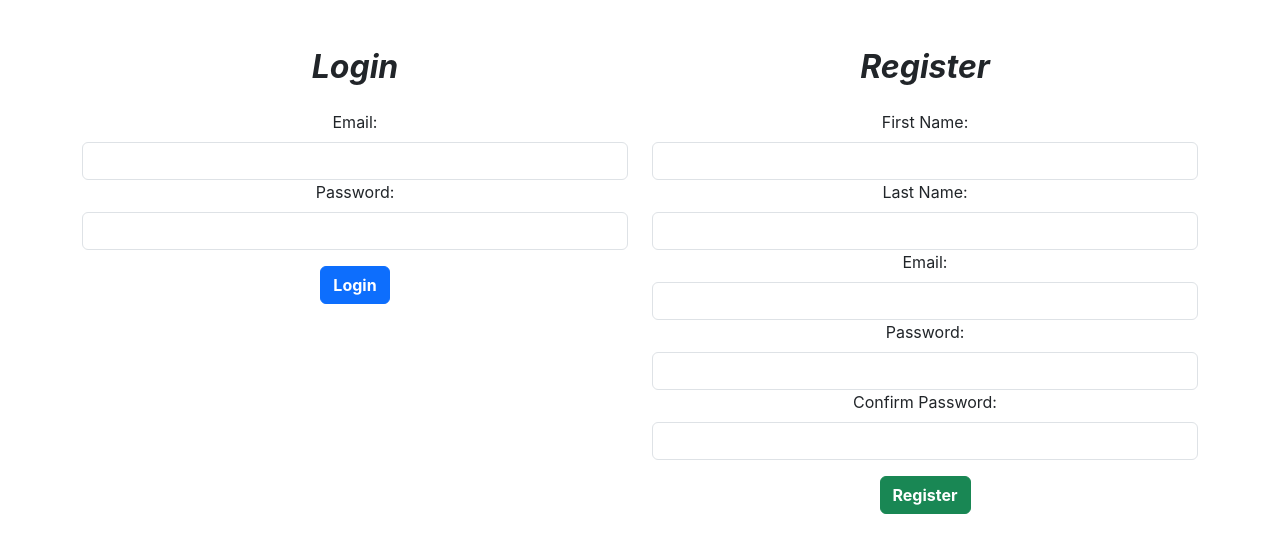
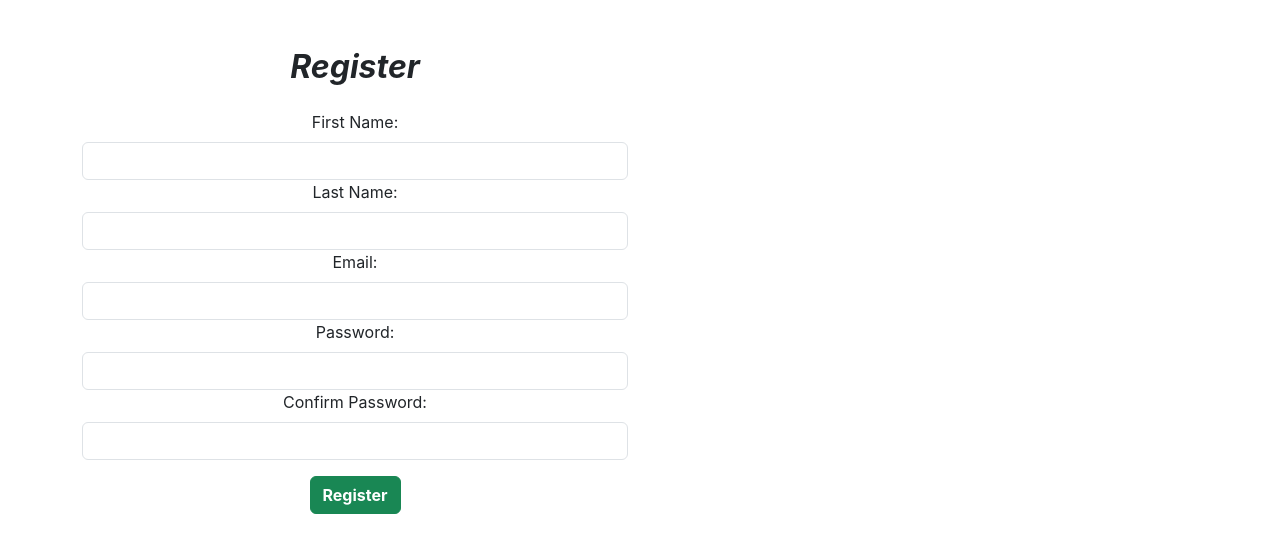
Before and after one commit to Saromazzotta/go_finance, a React (Create React App) app in the folder client/: page /register in a window 1280 px wide. Shown: the top 552 px of the page. Built offline with nearby package versions, Linux system fonts and the light colour scheme.

Commit message:
added in registration form and basic react routing

```diff
--- a/client/package.json
+++ b/client/package.json
@@ -6,6 +6,7 @@
     "@testing-library/jest-dom": "^5.17.0",
     "@testing-library/react": "^13.4.0",
     "@testing-library/user-event": "^13.5.0",
+    "axios": "^1.7.7",
     "react": "^18.3.1",
     "react-dom": "^18.3.1",
     "react-router-dom": "^6.27.0",
--- a/client/src/App.js
+++ b/client/src/App.js
@@ -1,10 +1,16 @@
 import './App.css';
-import LoginForm from './components/LoginForm.jsx'
+import { Routes, Route } from "react-router-dom";
+import LoginForm from './components/LoginForm.jsx';
+import RegistrationForm from './components/RegistrationForm.jsx';
 
 function App() {
   return (
     <div className="App">
-      <LoginForm />
+      <Routes>
+        <Route path="/" element={<LoginForm />} />
+        <Route path="/register" element={<RegistrationForm />} />
+      </Routes>
+
     </div>
   );
 }
--- a/client/src/components/LoginForm.jsx
+++ b/client/src/components/LoginForm.jsx
@@ -1,13 +1,38 @@
-import React, { useState } from 'react'
+import React, { useState } from 'react';
+import { useNavigate } from 'react-router-dom';
+import axios from 'axios';
 
 
 
 const LoginForm = () => {
-    // const navigate = useNavigate();
-    // const [userInfo, setUserInfo] = useState({
-    //     email: "",
-    //     password: ""
-    // })
+    const navigate = useNavigate();
+    const [userInfo, setUserInfo] = useState({
+        firstName: "",
+        lastName: "",
+        email: "",
+        password: "",
+        confirmPassword: "",
+    })
+
+    const [errors, setErrors] = useState({});
+
+    const changeHandler = (e) => {
+        setUserInfo({
+            ...userInfo,
+            [e.target.name]: e.target.value
+        })
+    }
+
+
+    const submitHandler = (e) => {
+        e.preventDefault();
+        axios.post("http://localhost:8080/api/users/register", userInfo, { withCredentials: true })
+            .then(res => {
+                console.log(res)
+                navigate('/dashboard')
+            })
+        .catch(err => console.log(err))
+    }
 
     return (
         <div className="container mt-5">
@@ -30,35 +55,7 @@ const LoginForm = () => {
                     </form>
                 </div>
 
-                {/* Registration Form */}
-                <div className="col-md-6">
-                    <form>
-                        <h2 className="text-center fw-bold fst-italic mb-4">Register</h2>
-                        <div className="form-group">
-                            <label htmlFor="firstName" className="form-label">First Name:</label>
-                            <input type="text" className="form-control" id="firstName" name="firstName" />
-                        </div>
-                        <div className="form-group">
-                            <label htmlFor="lastName" className="form-label">Last Name:</label>
-                            <input type="text" className="form-control" id="lastName" name="lastName" />
-                        </div>
-                        <div className="form-group">
-                            <label htmlFor="registerEmail" className="form-label">Email:</label>
-                            <input type="email" className="form-control" id="registerEmail" name="email" />
-                        </div>
-                        <div className="form-group">
-                            <label htmlFor="registerPassword" className="form-label">Password:</label>
-                            <input type="password" className="form-control" id="registerPassword" name="password" />
-                        </div>
-                        <div className="form-group">
-                            <label htmlFor="confirmPassword" className="form-label">Confirm Password:</label>
-                            <input type="password" className="form-control" id="confirmPassword" name="confirmPassword" />
-                        </div>
-                        <div className="form-group">
-                            <button type="submit" className="btn btn-success mt-3 fw-bold">Register</button>
-                        </div>
-                    </form>
-                </div>
+
             </div>
         </div>
     );
@@ -68,4 +65,4 @@ const LoginForm = () => {
 }
 
 
-export default LoginForm;
+export default LoginForm
--- /dev/null
+++ b/client/src/components/RegistrationForm.jsx
@@ -0,0 +1,44 @@
+import React from 'react'
+
+function RegistrationForm() {
+    return (
+        <div className="container mt-5">
+            <div className="row">
+                <div className="col-md-6">
+                    <form>
+                        <h2 className="text-center fw-bold fst-italic mb-4">Register</h2>
+                        <div className="form-group">
+                            <label htmlFor="firstName" className="form-label">First Name:</label>
+                            <input type="text" className="form-control" id="firstName" name="firstName" />
+                        </div>
+                        <div className="form-group">
+                            <label htmlFor="lastName" className="form-label">Last Name:</label>
+                            <input type="text" className="form-control" id="lastName" name="lastName" />
+                        </div>
+                        <div className="form-group">
+                            <label htmlFor="registerEmail" className="form-label">Email:</label>
+                            <input type="email" className="form-control" id="registerEmail" name="email" />
+                        </div>
+                        <div className="form-group">
+                            <label htmlFor="registerPassword" className="form-label">Password:</label>
+                            <input type="password" className="form-control" id="registerPassword" name="password" />
+                        </div>
+                        <div className="form-group">
+                            <label htmlFor="confirmPassword" className="form-label">Confirm Password:</label>
+                            <input type="password" className="form-control" id="confirmPassword" name="confirmPassword" />
+                        </div>
+                        <div className="form-group">
+                            <button type="submit" className="btn btn-success mt-3 fw-bold">Register</button>
+                        </div>
+                    </form>
+                </div>
+
+            </div>
+            {/* Registration Form */}
+
+
+        </div>
+    )
+}
+
+export default RegistrationForm
```
Also changed, not shown: 1 other file (tests, documents, lock files or other folders).
